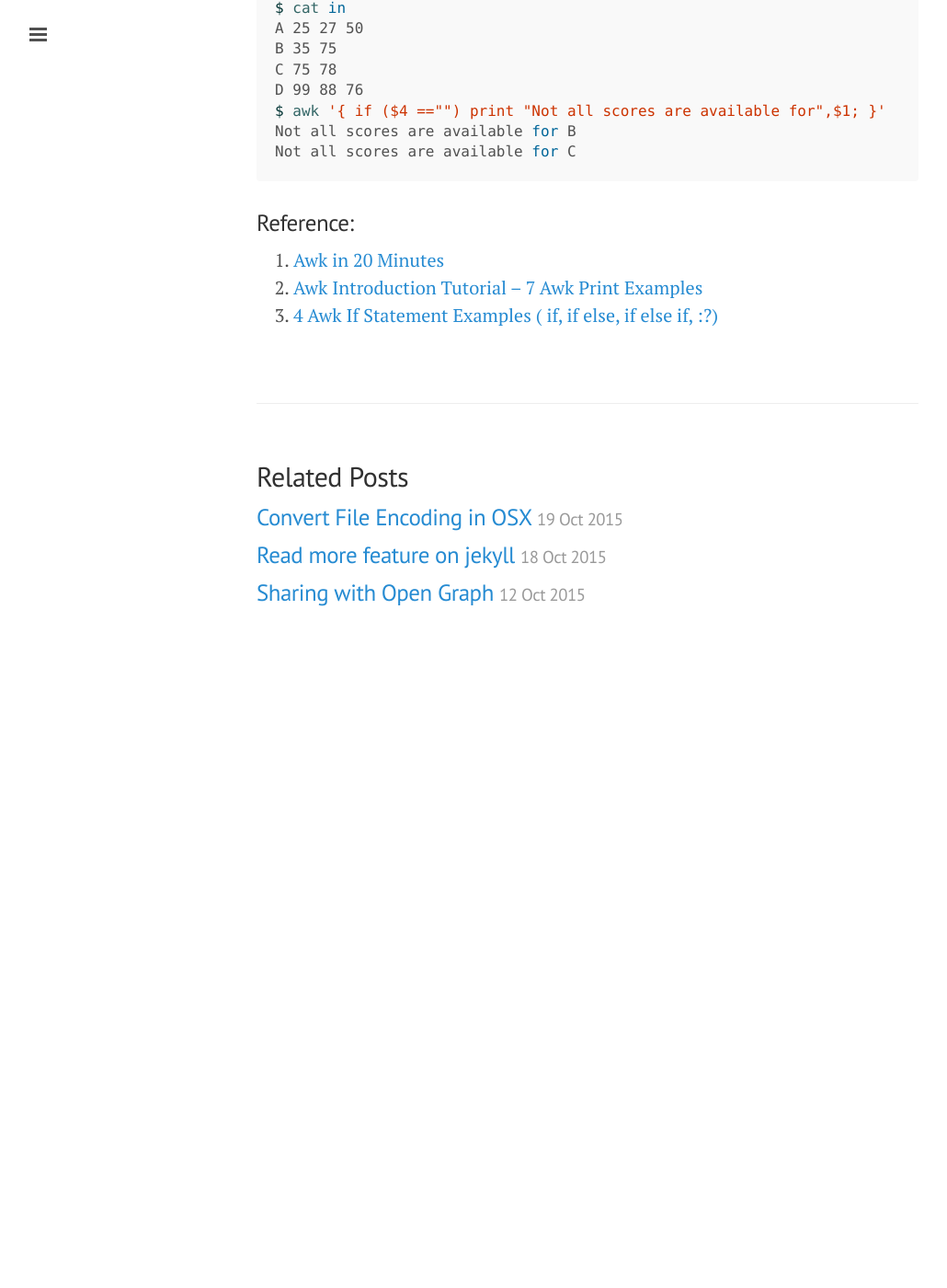
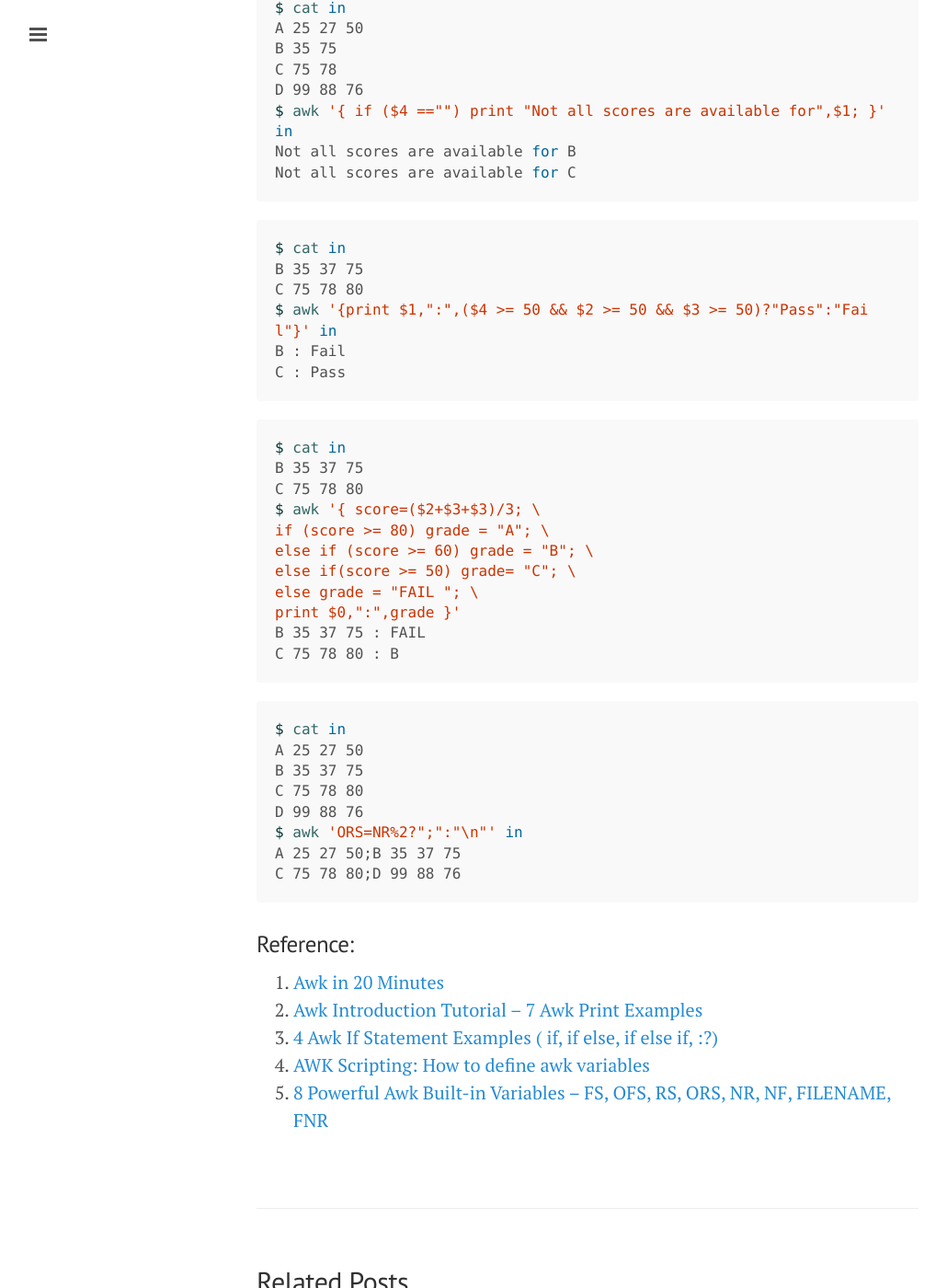
Before and after one commit to ibotdotout/ibotdotout.github.io, a Jekyll site: the page built from _posts/2015-10-17-text-processing.md, in a window 1280 px wide and 1400 px high, scrolled down 1773 px. Shown: the whole window at 92% size, without its empty margins (1-1031 px from the left). Built offline with Jekyll 4.4.1, drawn with Linux system fonts in a browser that asks for light colours; nearby versions of some CDN libraries; Markdown is read by kramdown in place of the engine named in the settings; before the commit the page ends 2493 px from its top, so only the background shows below that.

Commit message:
Update Awk

````diff
--- a/_posts/2015-10-17-text-processing.md
+++ b/_posts/2015-10-17-text-processing.md
@@ -74,12 +74,49 @@ A 25 27 50
 B 35 75
 C 75 78
 D 99 88 76
-$ awk '{ if ($4 =="") print "Not all scores are available for",$1; }'
+$ awk '{ if ($4 =="") print "Not all scores are available for",$1; }' in
 Not all scores are available for B
 Not all scores are available for C
+```
+
+
+```sh
+$ cat in
+B 35 37 75
+C 75 78 80
+$ awk '{print $1,":",($4 >= 50 && $2 >= 50 && $3 >= 50)?"Pass":"Fail"}' in
+B : Fail
+C : Pass
+```
+
+```sh
+$ cat in
+B 35 37 75
+C 75 78 80
+$ awk '{ score=($2+$3+$3)/3; \
+if (score >= 80) grade = "A"; \
+else if (score >= 60) grade = "B"; \
+else if(score >= 50) grade= "C"; \
+else grade = "FAIL "; \
+print $0,":",grade }'
+B 35 37 75 : FAIL
+C 75 78 80 : B
+```
+
+```sh
+$ cat in
+A 25 27 50
+B 35 37 75
+C 75 78 80
+D 99 88 76
+$ awk 'ORS=NR%2?";":"\n"' in
+A 25 27 50;B 35 37 75
+C 75 78 80;D 99 88 76
 ```
 
 ### Reference:
 8. [Awk in 20 Minutes](http://ferd.ca/awk-in-20-minutes.html)
 1. [Awk Introduction Tutorial – 7 Awk Print Examples](http://www.thegeekstuff.com/2010/01/awk-introduction-tutorial-7-awk-print-examples/)
 2. [4 Awk If Statement Examples ( if, if else, if else if, :?)](http://www.thegeekstuff.com/2010/02/awk-conditional-statements/)
+3. [AWK Scripting: How to define awk variables](http://www.linuxnix.com/awk-scripting-how-to-define-awk-variables/)
+4. [8 Powerful Awk Built-in Variables – FS, OFS, RS, ORS, NR, NF, FILENAME, FNR](http://www.thegeekstuff.com/2010/01/8-powerful-awk-built-in-variables-fs-ofs-rs-ors-nr-nf-filename-fnr/)
````
